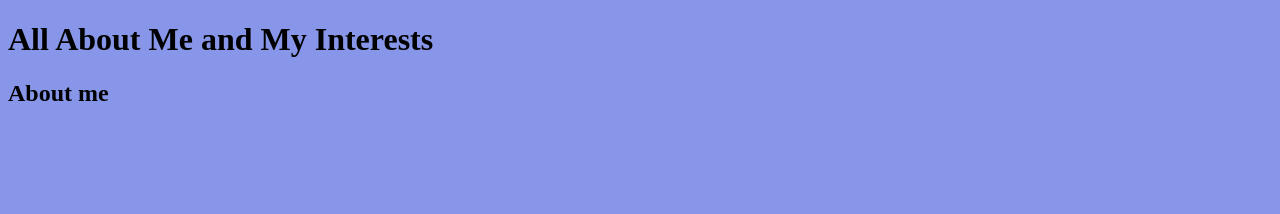
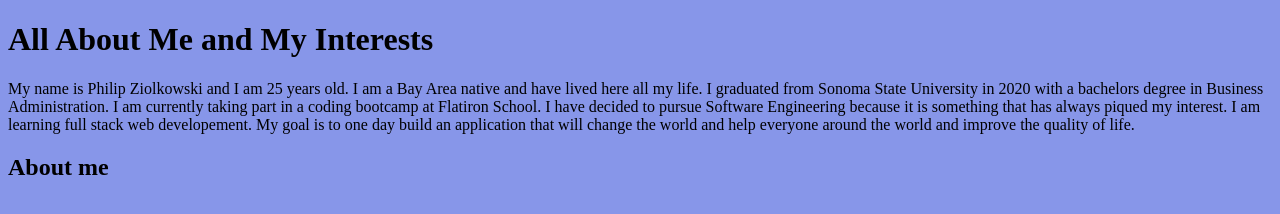
Before and after one commit to Zio-4/prework-website, a plain HTML site: page index.html in a window 1280 px wide. Drawn offline with Linux system fonts and the light colour scheme.

Commit message:
About me description

```diff
--- a/index.html
+++ b/index.html
@@ -9,6 +9,13 @@
     <div class='Titles'>
       <h1>All About Me and My Interests</h1>
       <script src="script.js"></script>
+      <div id="aboutMe">
+        <p>My name is Philip Ziolkowski and I am 25 years old. I am a Bay Area native and have lived here all my life.
+          I graduated from Sonoma State University in 2020 with a bachelors degree in Business Administration. I am currently taking part in a coding bootcamp at Flatiron School.
+          I have decided to pursue Software Engineering because it is something that has always piqued my interest. I am learning full stack web developement.
+          My goal is to one day build an application that will change the world and help everyone around the world and improve the quality of life.
+        </p>
+      </div>
       </div>
   </body>
 </html>
```
